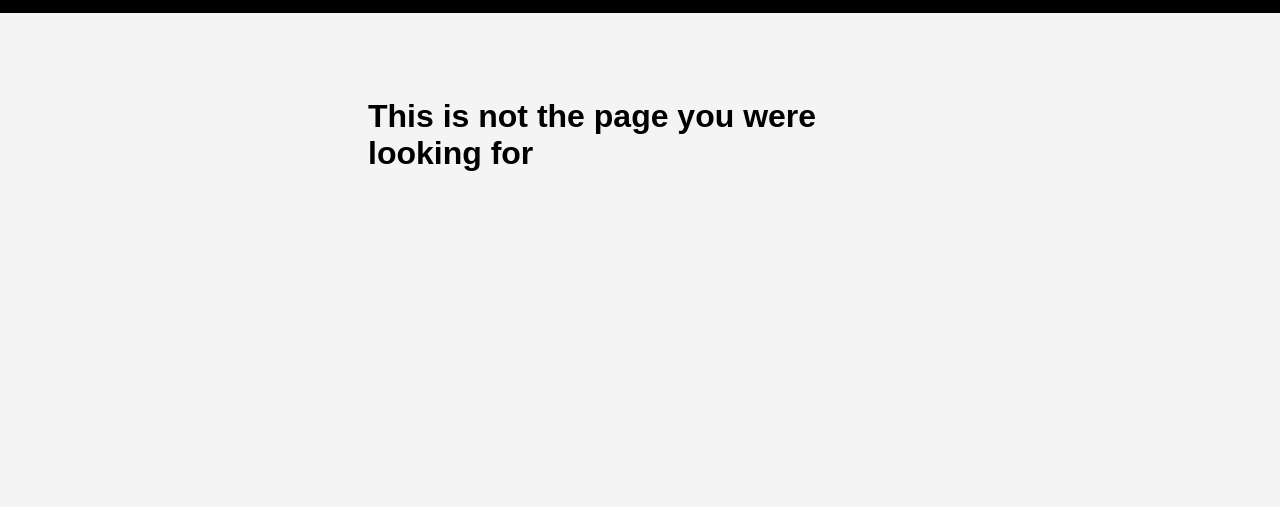
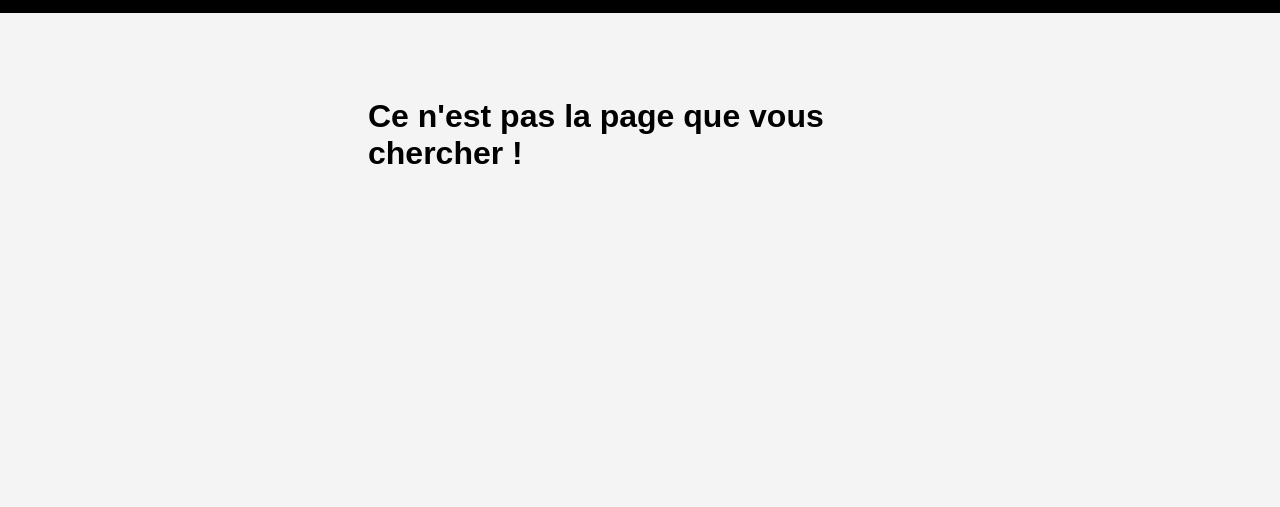
Before and after one commit to pevn14/testhugo, a plain HTML site: page 404.html in a window 1280 px wide. Shown: the part 74-581 px from the top of the page. Drawn offline with Linux system fonts and the light colour scheme.

Commit message:
5eme commit

```diff
--- a/404.html
+++ b/404.html
@@ -107,7 +107,7 @@
 
     <article class="center cf pv5 measure-wide-l">
       <h1>
-        This is not the page you were looking for
+        Ce n'est pas la page que vous chercher !
       </h1>
     </article>
 
```
